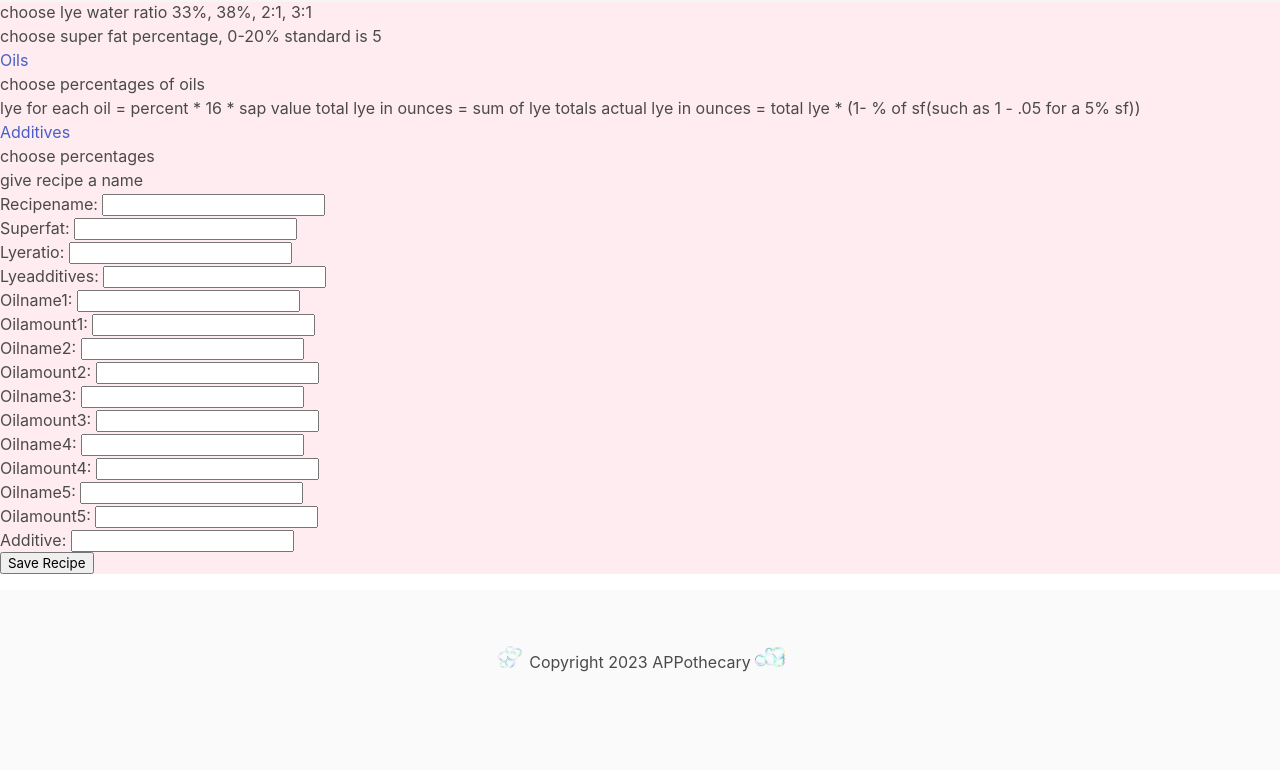
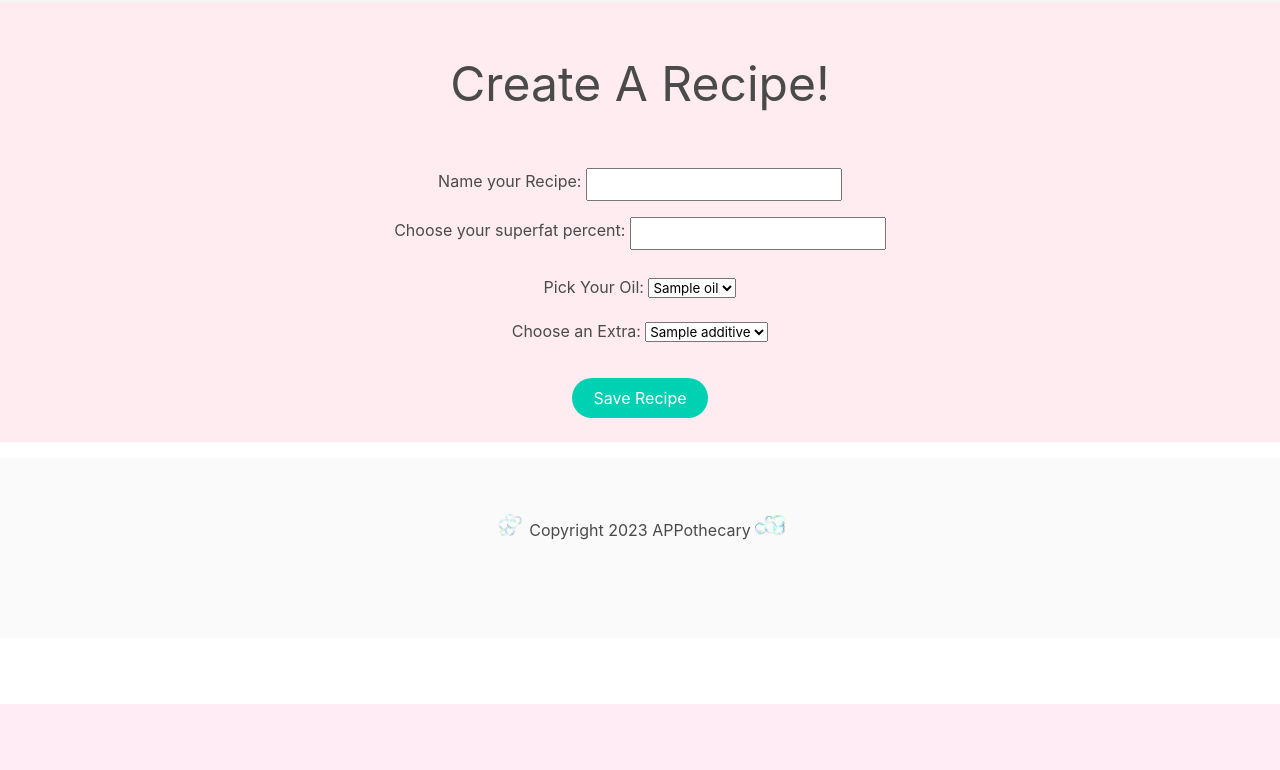
Before and after one commit to CaseyDragon/app_othecary, a Django app: page /create/ in a window 1280 px wide. Shown: the part 96-866 px from the top of the page. After the commit the page ends 800 px from the top, so only its background shows below. Run offline with Django 4.2, Linux system fonts and the light colour scheme; tables that the repository leaves empty hold one stand-in row (values such as "Sample post").

Commit message:
model and form for recipe

```diff
--- a/recipemaker/forms.py
+++ b/recipemaker/forms.py
@@ -1,18 +1,38 @@
 from django import forms
+from django.forms import ModelForm
+from .models import Recipes
 
-class CreateNewRecipe(forms.Form):
-    recipename = forms.CharField(max_length=100)
-    superfat = forms.IntegerField()
-    lyeratio = forms.DecimalField(max_digits=6, decimal_places=2)
-    lyeadditives = forms.CharField(max_length=100)
-    oilname1 = forms.CharField(max_length=100)
-    oilamount1 = forms.DecimalField(max_digits=6, decimal_places=2)
-    oilname2 = forms.CharField(max_length=100)
-    oilamount2 = forms.DecimalField(max_digits=6, decimal_places=2)
-    oilname3 = forms.CharField(max_length=100)
-    oilamount3 = forms.DecimalField(max_digits=6, decimal_places=2)
-    oilname4 = forms.CharField(max_length=100)
-    oilamount4 = forms.DecimalField(max_digits=6, decimal_places=2)
-    oilname5 = forms.CharField(max_length=100)
-    oilamount5 = forms.DecimalField(max_digits=6, decimal_places=2)
-    additive = forms.CharField(max_length=100)
+class CreateNewRecipe(ModelForm):
+    class Meta:
+        model = Recipes
+        fields =('recipename', 'superfat', 'oil', 'additive')
+        labels = {
+            'recipename': 'Name your Recipe',
+            'superfat': 'Choose your superfat percent',
+            'oil': 'Pick Your Oil',
+            'additive': 'Choose an Extra'
+
+        }
+        widgets = {
+            'recipename': forms.TextInput(attrs={'class': 'control pb-2 mb-4'}),
+            'superfat': forms.TextInput(attrs={'class': 'control pb-2 mb-4'}),
+            'oil': forms.Select(attrs={'class': ' my-3'}),
+            'additive': forms.Select(attrs={'class': ' my-3'}),
+        }
+
+
+    # recipename = forms.CharField(max_length=100)
+    # superfat = forms.IntegerField()
+    # lyeratio = forms.DecimalField(max_digits=6, decimal_places=2)
+    # lyeadditives = forms.CharField(max_length=100)
+    # oilname1 = forms.ManyToManyField(Oils, max_length=100)
+    # oilamount1 = forms.DecimalField(max_digits=6, decimal_places=2)
+    # oilname2 = forms.CharField(max_length=100)
+    # oilamount2 = forms.DecimalField(max_digits=6, decimal_places=2)
+    # oilname3 = forms.CharField(max_length=100)
+    # oilamount3 = forms.DecimalField(max_digits=6, decimal_places=2)
+    # oilname4 = forms.CharField(max_length=100)
+    # oilamount4 = forms.DecimalField(max_digits=6, decimal_places=2)
+    # oilname5 = forms.CharField(max_length=100)
+    # oilamount5 = forms.DecimalField(max_digits=6, decimal_places=2)
+    # additive = forms.CharField(max_length=100)
--- a/recipemaker/templates/recipemaker/create.html
+++ b/recipemaker/templates/recipemaker/create.html
@@ -1,22 +1,15 @@
 {% extends 'recipemaker/base.html' %}
 {% block content %}
 
-<p>choose lye water ratio 33%, 38%, 2:1, 3:1</p>
-<p>choose super fat percentage, 0-20% standard is 5</p>
+<p class="is-title has-text-centered is-size-1 py-6">Create A Recipe!</p>
 
-<a href="/oils">Oils</a>
-<p>choose percentages of oils</p>
-<p>lye for each oil = percent * 16 * sap value
-    total lye in ounces = sum of lye totals
-    actual lye in ounces = total lye * (1- % of sf(such as 1 - .05 for a 5% sf))</p>
-<a href="/additives">Additives</a>
-<p> choose percentages</p>
-<p>give recipe a name</p>
-
-<form method="POST" action="/create/">
+{% if submitted %}
+    Your Recipe has been saved!
+{% else %}
+<form method="POST" action="{% url 'create' %}" class="control has-text-centered">
     {% csrf_token %}
     {{form.as_p}}
-    <button type="submit", name="save">Save Recipe</button>
+    <button type="submit", name="save" class="button is-primary is-rounded my-5">Save Recipe</button>
 </form>
-
+{% endif %}
 {% endblock %}
--- a/recipemaker/views.py
+++ b/recipemaker/views.py
@@ -7,18 +7,22 @@ from .forms import CreateNewRecipe
 def home(response):
     return render(response, 'recipemaker/home.html', {})
 
-def create(response):
-    if response.method == 'POST':
-        form = CreateNewRecipe(response.POST)
+def create(request):
+    submitted = False
+    if request.method == 'POST':
+        form = CreateNewRecipe(request.POST)
         if form.is_valid():
-            n=form.cleaned_data["recipename"]
-            rec = Recipes(n)
-            rec.save()
-
-        return redirect('/recipemaker/myrecipes')
+            form.save()
+            return HttpResponseRedirect('/create?submitted=True')
+            # n=form.cleaned_data["recipename"]
+            # recipe = Recipes(n)
+            # recipe.save()
+            # response.user.recipes.create(recipe)
     else:
-        form = CreateNewRecipe()
-    return render(response, 'recipemaker/create.html', {"form":form})
+        form = CreateNewRecipe
+        if 'submitted' in request.GET:
+            submitted = True
+    return render(request, 'recipemaker/create.html', {"form":form, "submitted":submitted})
 # @login_required(login_url='/registration/login')
 # def create(request):
 #     form = CreateNewRecipe()
@@ -34,6 +38,8 @@ def create(response):
 #     else:
 #         form = CreateNewRecipe()
 #     return render(request, 'recipemaker/create.html', {'form':form})
+
+
 
 def oils_list(request):
     oils = Oils.objects.all()
```
